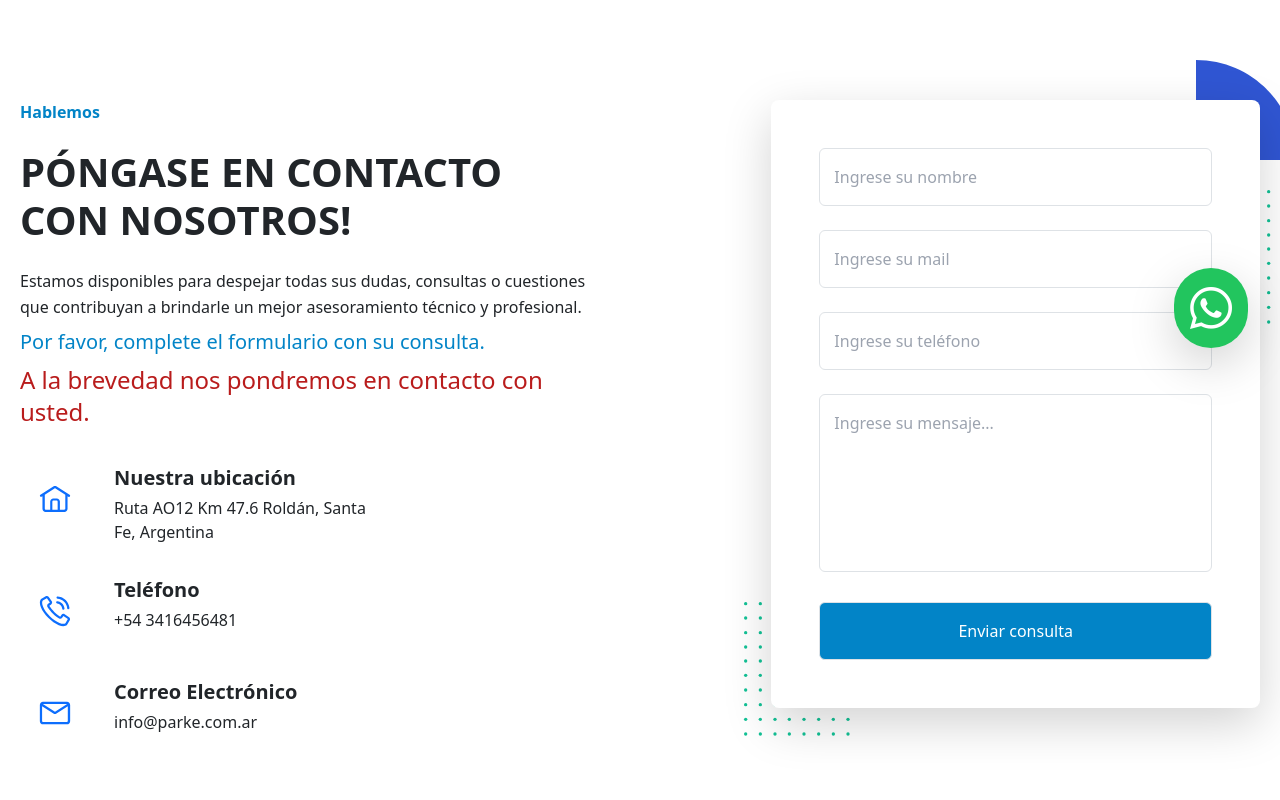
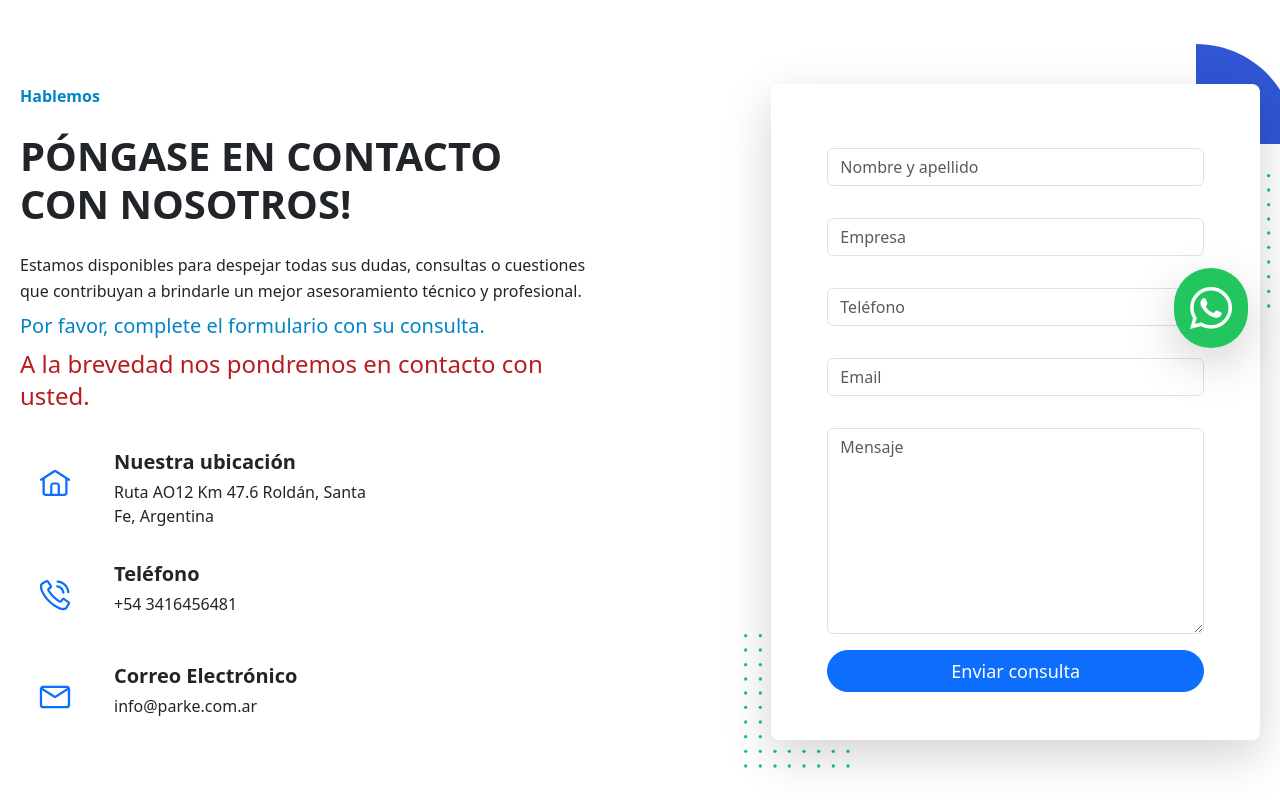
Before and after one commit to facundolgomez/PARKE-Landing-Page-React, a React (Vite) app: page /contact in a window 1280 px wide. Shown: the part 420-1220 px from the top of the page. Built offline with nearby package versions, Linux system fonts and the light colour scheme.

Commit message:
pantalla contacto arreglada

```diff
--- a/src/components/contact/Contact.jsx
+++ b/src/components/contact/Contact.jsx
@@ -1,53 +1,19 @@
+import {
+  Button,
+  Form,
+} from "react-bootstrap";
+
 const Contact = () => {
-
-    const ContactTextArea = ({ row, placeholder, name, defaultValue }) => {
   return (
     <>
-            <div className="mb-6">
-              <textarea
-                rows={row}
-                placeholder={placeholder}
-                name={name}
-                className="w-full resize-none rounded border border-stroke px-[14px] py-3 text-base text-body-color outline-none focus:border-primary dark:border-dark-3 dark:text-dark-6"
-                defaultValue={defaultValue}
-              />
-            </div>
-          </>
-        );
-      };
-
-      const ContactInputBox = ({ type, placeholder, name }) => {
-        return (
-          <>
-            <div className="mb-6">
-              <input
-                type={type}
-                placeholder={placeholder}
-                name={name}
-                className="w-full rounded border border-stroke px-[14px] py-3 text-base text-body-color outline-none focus:border-primary dark:border-dark-3 dark:text-dark-6"
-              />
-            </div>
-          </>
-        );
-      };
-
-    return (
-        <>
-            <div className="relative">
-                <img
-                    src="../../../public/imagenes-de-fondo/imagen-contacto-2.jpg"
-                    className="w-full brightness-75"
-                    style={{height:'400px'}}
-                />
-                <section
-                    className="absolute bottom-0 left-0 mb-4 bg-transparent dark:bg-dark"
-                >
+      <div className="relative h-96 bg-cover bg-center" style={{ backgroundImage: 'url("../../../public/imagenes-de-fondo/imagen-contacto-2.jpg")' }}>
+        <section className="absolute bottom-0 left-0 mb-4 bg-transparent dark:bg-dark">
             <div className="mx-auto sm:container">
                 <div className="flex flex-col text-white">
                     <h1 className="text-2xl font-semibold bg-sky-600 text-white px-4 py-2">
                         Contacto
                     </h1>
-                            <p className="text-sm font-medium text-body-color dark:text-dark-6 bg-black px-4 py-2">
+                    <p className="text-sm font-medium text-body-color justify-center items-center text-center dark:text-dark-6 bg-black px-4 py-2">
                         Lorem ipsum dolor sit amet, consectetur adipiscing elit.
                     </p>
                 </div>
@@ -66,11 +32,16 @@ const Contact = () => {
                   Póngase en contacto con nosotros!
                 </h2>
                 <p className="mb-9 text-base leading-relaxed text-body-color dark:text-dark-6">
-                Estamos disponibles para despejar todas sus dudas, consultas o cuestiones
-                que contribuyan a brindarle un mejor asesoramiento técnico y profesional.
-                <br/>
-                <h3 className="text-xl text-sky-600 my-2">Por favor, complete el formulario con su consulta.</h3>
-                <h3 className="text-2xl  text-red-700 my-2">A la brevedad nos pondremos en contacto con usted.</h3>
+                  Estamos disponibles para despejar todas sus dudas, consultas o
+                  cuestiones que contribuyan a brindarle un mejor asesoramiento
+                  técnico y profesional.
+                  <br />
+                  <h3 className="text-xl text-sky-600 my-2">
+                    Por favor, complete el formulario con su consulta.
+                  </h3>
+                  <h3 className="text-2xl  text-red-700 my-2">
+                    A la brevedad nos pondremos en contacto con usted.
+                  </h3>
                 </p>
                 <div className="mb-8 flex w-full max-w-[370px]">
                   <div className="mr-6 flex h-[60px] w-full max-w-[60px] items-center justify-center overflow-hidden rounded bg-primary/5 text-primary sm:h-[70px] sm:max-w-[70px]">
@@ -92,10 +63,7 @@ const Contact = () => {
                       Nuestra ubicación
                     </h4>
                     <p className="text-base text-body-color dark:text-dark-6">
-                    Ruta AO12 Km 47.6
-                    Roldán,
-                    Santa Fe,
-                    Argentina
+                      Ruta AO12 Km 47.6 Roldán, Santa Fe, Argentina
                     </p>
                   </div>
                 </div>
@@ -168,37 +136,33 @@ const Contact = () => {
             </div>
             <div className="w-full px-4 lg:w-1/2 xl:w-5/12">
               <div className="relative rounded-lg bg-white p-8 shadow-lg dark:bg-dark-2 sm:p-12">
-                <form>
-                  <ContactInputBox
+                <Form className="flex flex-column">
+                  <Form.Group className="p-2 py-3">
+                    <Form.Control
                       type="text"
-                    name="name"
-                    placeholder="Ingrese su nombre"
+                      required
+                      placeholder="Nombre y apellido"
                     />
-                  <ContactInputBox
-                    type="text"
-                    name="email"
-                    placeholder="Ingrese su mail"
+                  </Form.Group>
+                  <Form.Group className="p-2 py-3">
+                    <Form.Control type="text" required placeholder="Empresa" />
+                  </Form.Group>
+                  <Form.Group className="p-2 py-3">
+                    <Form.Control type="text" required placeholder="Teléfono" />
+                  </Form.Group>
+                  <Form.Group className="p-2 py-3">
+                    <Form.Control type="text" required placeholder="Email" />
+                  </Form.Group>
+                  <Form.Group className="p-2 py-3">
+                    <Form.Control
+                      as="textarea"
+                      rows={8}
+                      required
+                      placeholder="Mensaje"
                     />
-                  <ContactInputBox
-                    type="text"
-                    name="phone"
-                    placeholder="Ingrese su teléfono"
-                  />
-                  <ContactTextArea
-                    row="6"
-                    placeholder="Ingrese su mensaje..."
-                    name="details"
-                    defaultValue=""
-                  />
-                  <div>
-                    <button
-                      type="submit"
-                      className="w-full rounded border bg-sky-600 p-3 text-white transition hover:bg-sky-400"
-                    >
-                      Enviar consulta
-                    </button>
-                  </div>
-                </form>
+                  </Form.Group>
+                  <Button className="flex justify-center items-center text-lg rounded-full mx-2">Enviar consulta</Button>
+                </Form>
                 <div>
                   <span className="absolute -right-9 -top-10 z-[-1]">
                     <svg
```
Also changed, not shown: public/imagenes-de-fondo/imagen-contacto-2.jpg. Lines whose indentation alone changed are shown as unchanged.
